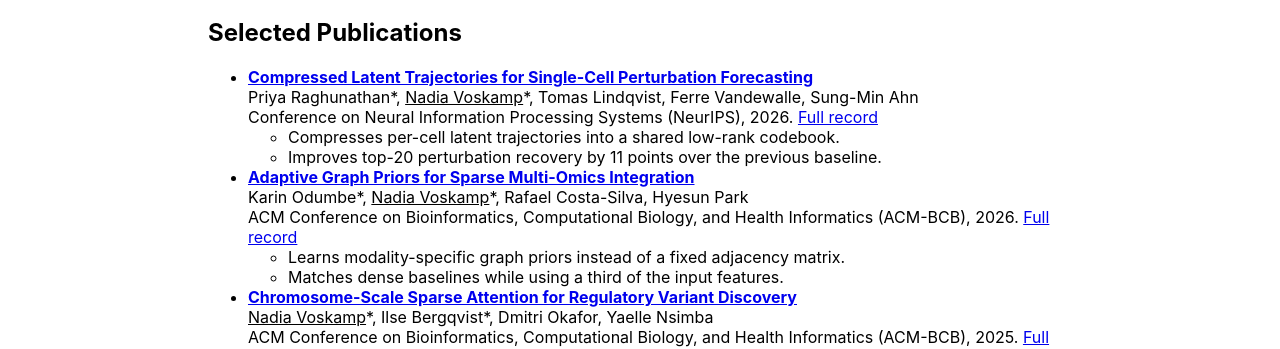
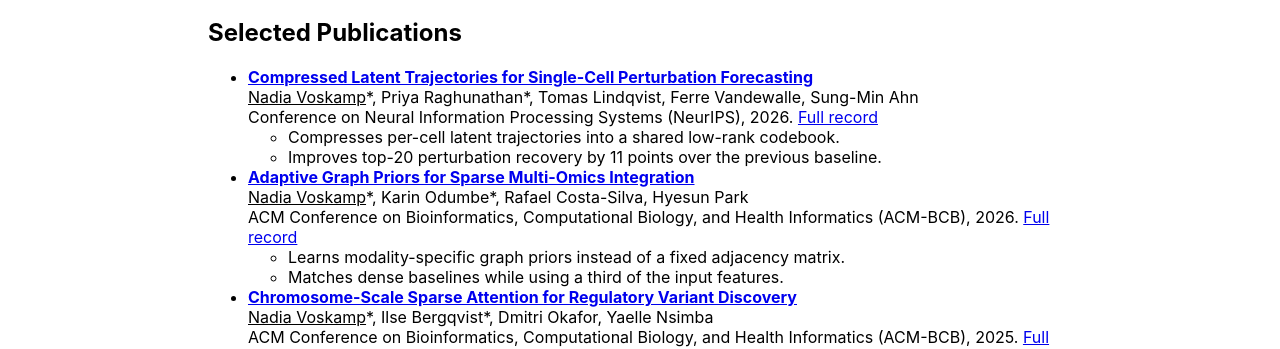
Before and after one commit to komal74784391-netizen/filesystem_playwright_with_chunk_scholarly_arxiv_local_pdf-tools_memory_github_4419-site-p9x2, a Jekyll site: the page built from _pages/about.md, in a window 1280 px wide. Shown: the part 182-531 px from the top of the page. Built offline with Jekyll 4.4.1, drawn with Linux system fonts in a browser that asks for light colours.

Commit message:
trap variant

```diff
--- a/_pages/about.md
+++ b/_pages/about.md
@@ -13,13 +13,13 @@ multi-omic data integration.
 ## Selected Publications
 
 - **[Compressed Latent Trajectories for Single-Cell Perturbation Forecasting](https://github.com/komal74784391-netizen/filesystem_playwright_with_chunk_scholarly_arxiv_local_pdf-tools_memory_github_4419-rec-p9x2/blob/main/records/ASB-2026-021.md)** \
-  Priya Raghunathan\*, <ins>Nadia Voskamp</ins>\*, Tomas Lindqvist, Ferre Vandewalle, Sung-Min Ahn \
+  <ins>Nadia Voskamp</ins>\*, Priya Raghunathan\*, Tomas Lindqvist, Ferre Vandewalle, Sung-Min Ahn \
   Conference on Neural Information Processing Systems (NeurIPS), 2026. [Full record](https://github.com/komal74784391-netizen/filesystem_playwright_with_chunk_scholarly_arxiv_local_pdf-tools_memory_github_4419-rec-p9x2/blob/main/records/ASB-2026-021.md)
   - Compresses per-cell latent trajectories into a shared low-rank codebook.
   - Improves top-20 perturbation recovery by 11 points over the previous baseline.
 
 - **[Adaptive Graph Priors for Sparse Multi-Omics Integration](https://github.com/komal74784391-netizen/filesystem_playwright_with_chunk_scholarly_arxiv_local_pdf-tools_memory_github_4419-rec-p9x2/blob/main/records/ASB-2026-018.md)** \
-  Karin Odumbe\*, <ins>Nadia Voskamp</ins>\*, Rafael Costa-Silva, Hyesun Park \
+  <ins>Nadia Voskamp</ins>\*, Karin Odumbe\*, Rafael Costa-Silva, Hyesun Park \
   ACM Conference on Bioinformatics, Computational Biology, and Health Informatics (ACM-BCB), 2026. [Full record](https://github.com/komal74784391-netizen/filesystem_playwright_with_chunk_scholarly_arxiv_local_pdf-tools_memory_github_4419-rec-p9x2/blob/main/records/ASB-2026-018.md)
   - Learns modality-specific graph priors instead of a fixed adjacency matrix.
   - Matches dense baselines while using a third of the input features.
```
Also changed, not shown: _pages/publications.md (+2 -2 lines).
